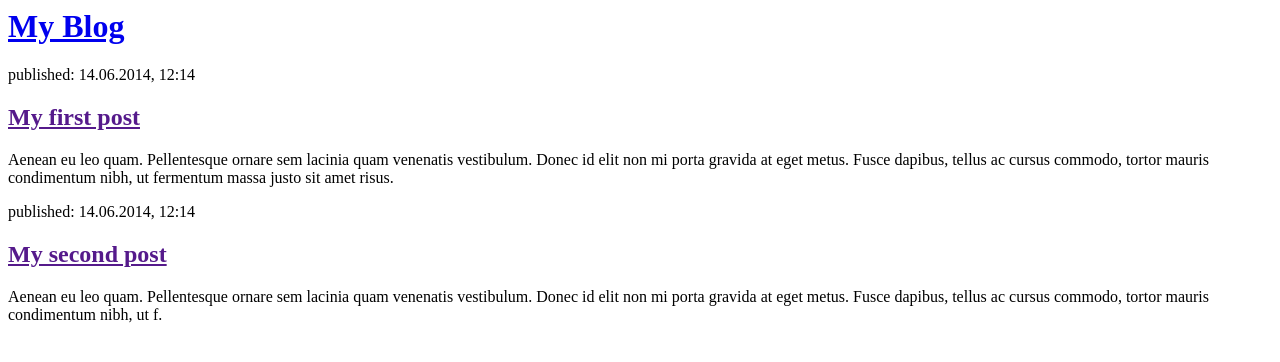
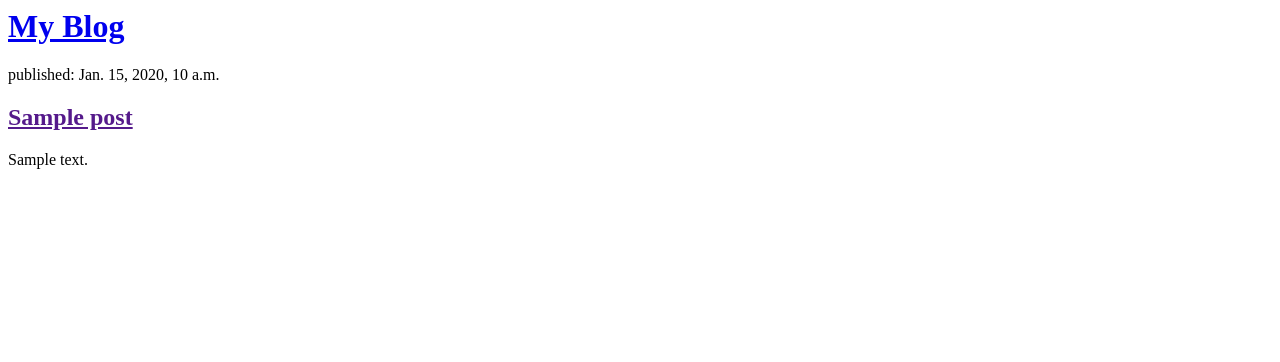
Before and after one commit to szymbir/my-first-blog, a Django app: page / in a window 1280 px wide. Shown: the top 362 px of the page. Run offline with Django 3.2, Linux system fonts and the light colour scheme; tables that the repository leaves empty hold one stand-in row (values such as "Sample post").

Commit message:
Display posts from database

```diff
--- a/posts/templates/post_list.html
+++ b/posts/templates/post_list.html
@@ -1,22 +1,11 @@
-<html>
-    <head>
-        <title>MY blog</title>
-    </head>
-    <body>
-        <div>
-            <h1><a href="/">My Blog</a></h1>
-        </div>
+<div>
+    <h1><a href="/">My Blog</a></h1>
+</div>
 
-        <div>
-            <p>published: 14.06.2014, 12:14</p>
-            <h2><a href="">My first post</a></h2>
-            <p>Aenean eu leo quam. Pellentesque ornare sem lacinia quam venenatis vestibulum. Donec id elit non mi porta gravida at eget metus. Fusce dapibus, tellus ac cursus commodo, tortor mauris condimentum nibh, ut fermentum massa justo sit amet risus.</p>
-        </div>
-
-        <div>
-            <p>published: 14.06.2014, 12:14</p>
-            <h2><a href="">My second post</a></h2>
-            <p>Aenean eu leo quam. Pellentesque ornare sem lacinia quam venenatis vestibulum. Donec id elit non mi porta gravida at eget metus. Fusce dapibus, tellus ac cursus commodo, tortor mauris condimentum nibh, ut f.</p>
-        </div>
-    </body>
-</html>
+{% for post in posts %}
+    <div>
+        <p>published: {{ post.published_date }}</p>
+        <h2><a href="">{{ post.title }}</a></h2>
+        <p>{{ post.text|linebreaksbr }}</p>
+    </div>
+{% endfor %}
--- a/posts/views.py
+++ b/posts/views.py
@@ -1,4 +1,8 @@
 from django.shortcuts import render
+from .models import Post
+from django.utils import timezone
+
 
 def post_list(request):
-    return render(request, 'post_list.html', {})
+    posts = Post.objects.filter(published_date__lte=timezone.now()).order_by('published_date')
+    return render(request, 'post_list.html', {'posts' : posts})
```
